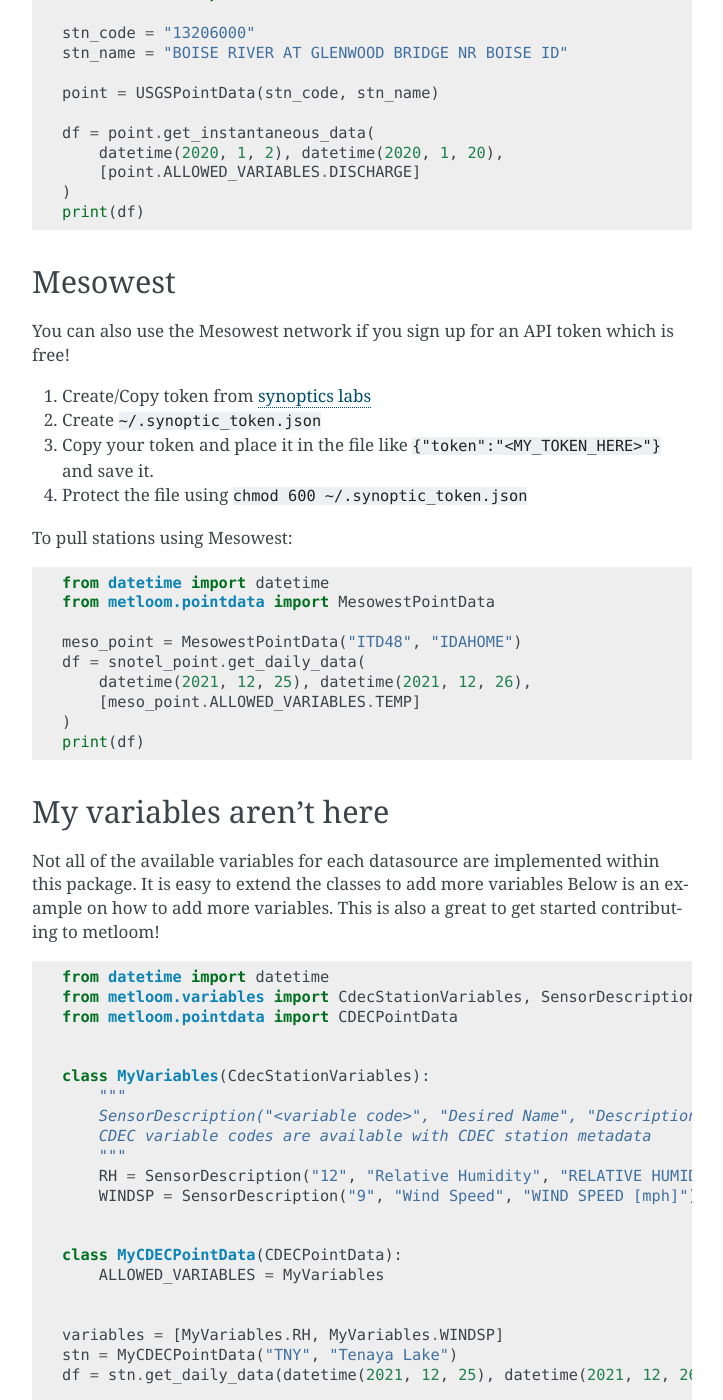
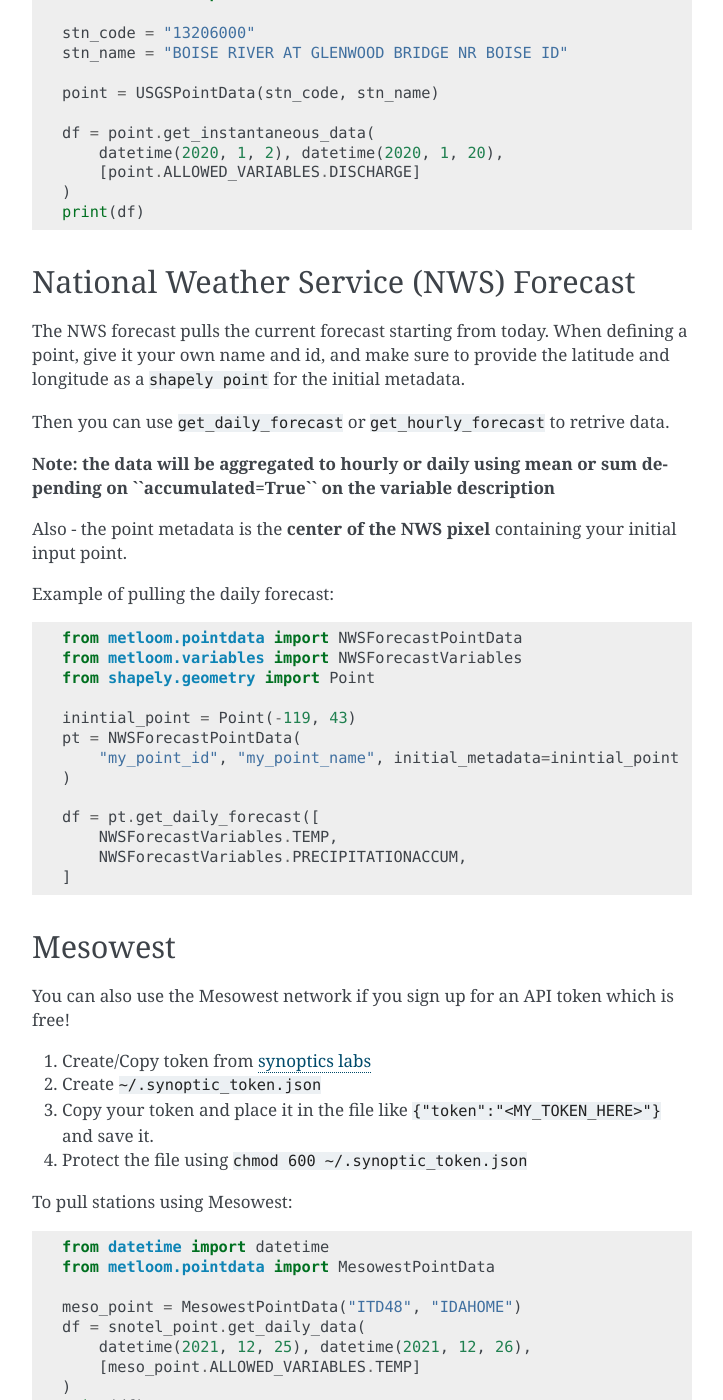
Before and after one commit to M3Works/metloom, a Sphinx documentation site: the page built from docs/usage.rst, in a window 1280 px wide and 1400 px high, scrolled down 1035 px. Shown: the whole window, without its empty margins (388-1111 px from the left). Built offline with Sphinx 7.4.7, drawn with Linux system fonts in a browser that asks for light colours; pages that are not in the unit, such as notebooks, are missing from menus; a script that is not in the unit is left out; some of the changed text lies outside the part shown.

Commit message:
Add some usage and README stuff

```diff
--- a/README.rst
+++ b/README.rst
@@ -42,6 +42,7 @@ Features
     * `SNOTEL <https://www.nrcs.usda.gov/wps/portal/wcc/home/dataAccessHelp/webService/webServiceReference/>`_
     * `MESOWEST <https://developers.synopticdata.com/mesonet/>`_
     * `USGS <https://waterservices.usgs.gov/rest/>`_
+    * `NWS FORECAST <https://api.weather.gov>`_
     * `GEOSPHERE AUSTRIA <https://data.hub.geosphere.at/dataset/>`_
     * `UCSB CUES <https://snow.ucsb.edu/#>`_
     * `MET NORWAY <https://frost.met.no/index.html>`_
--- a/docs/usage.rst
+++ b/docs/usage.rst
@@ -58,6 +58,40 @@ use metloom to find 15-minute streamflow from USGS::
     print(df)
 
 
+National Weather Service (NWS) Forecast
+---------------------------------------
+
+The NWS forecast pulls the current forecast starting from today. When defining
+a point, give it your own name and id, and make sure to provide the latitude
+and longitude as a ``shapely point`` for the initial metadata.
+
+Then you can use ``get_daily_forecast`` or ``get_hourly_forecast``
+to retrive data.
+
+**Note: the data will be aggregated to hourly or daily using mean or sum depending**
+**on ``accumulated=True`` on the variable description**
+
+Also - the point metadata is the **center of the NWS pixel** containing
+your initial input point.
+
+Example of pulling the daily forecast::
+
+    from metloom.pointdata import NWSForecastPointData
+    from metloom.variables import NWSForecastVariables
+    from shapely.geometry import Point
+
+    inintial_point = Point(-119, 43)
+    pt = NWSForecastPointData(
+        "my_point_id", "my_point_name", initial_metadata=inintial_point
+    )
+
+    df = pt.get_daily_forecast([
+        NWSForecastVariables.TEMP,
+        NWSForecastVariables.PRECIPITATIONACCUM,
+    ]
+
+
+
 Mesowest
 --------
 You can also use the Mesowest network if you sign up for an API token which is
```
